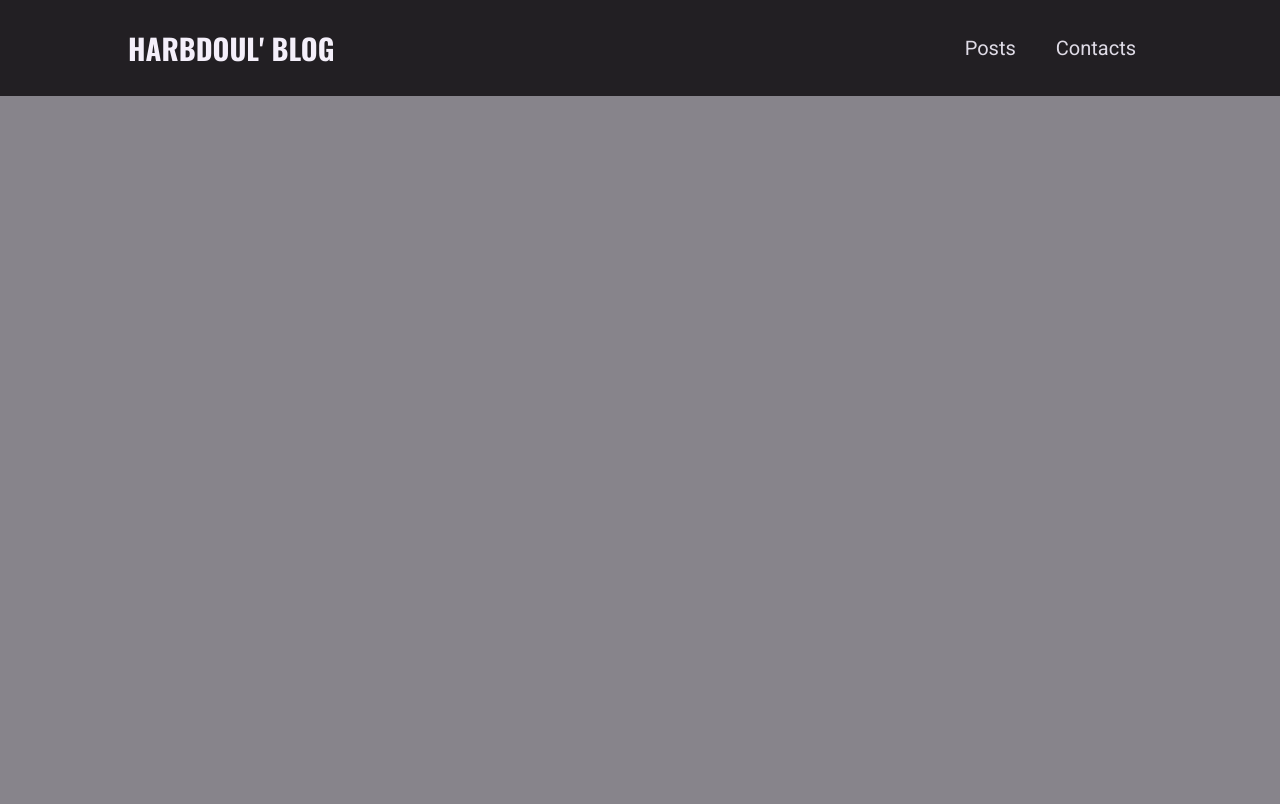
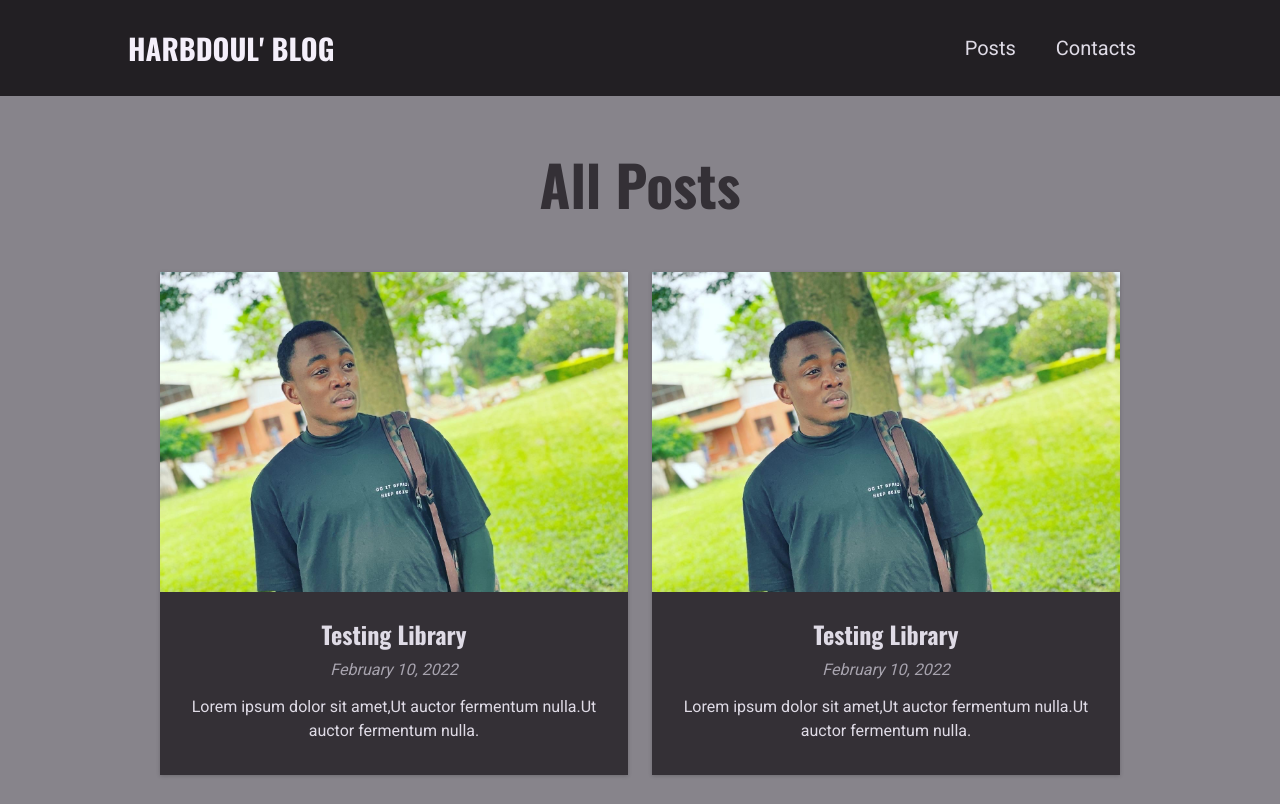
Before and after one commit to Moshood1426/blog_app_nextJS, a Next.js app: page /posts in a window 1280 px wide. Built offline with nearby package versions, Linux system fonts and the light colour scheme.

Commit message:
all posts page executed

```diff
--- a/src/components/home_page/featured-posts.js
+++ b/src/components/home_page/featured-posts.js
@@ -1,10 +1,12 @@
 import React from "react";
 import classes from "./featured-posts.module.css";
+import PostsGrid from "../posts/posts-grid";
 
-const FeaturedPosts = () => {
+const FeaturedPosts = (props) => {
   return (
     <section className={classes.latest}>
       <h2>Featured Posts</h2>
+      <PostsGrid posts={props.posts} />
     </section>
   );
 };
--- /dev/null
+++ b/src/components/posts/all-posts.js
@@ -0,0 +1,14 @@
+import React from "react";
+import PostsGrid from "./posts-grid";
+import classes from "./all-posts.module.css";
+
+const AllPosts = (props) => {
+  return (
+    <section className={classes.posts}>
+      <h1>All Posts</h1>
+      <PostsGrid posts={props.posts} />
+    </section>
+  );
+};
+
+export default AllPosts;
--- /dev/null
+++ b/src/components/posts/all-posts.module.css
@@ -0,0 +1,17 @@
+.posts {
+  width: 90%;
+  max-width: 60rem;
+  margin: var(--size-8) auto;
+}
+
+.posts h1 {
+  font-size: var(--size-8);
+  color: var(--color-grey-800);
+  text-align: center;
+}
+
+@media (min-width: 768px) {
+  .posts h1 {
+    font-size: var(--size-16);
+  }
+}
--- a/src/components/posts/post-item.js
+++ b/src/components/posts/post-item.js
@@ -1,12 +1,40 @@
-import React from 'react'
-import classes from "./post-item"
+import React from "react";
+import classes from "./post-item.module.css";
+import Link from "next/link";
+import Image from "next/image";
 
-const PostItem = () => {
+const PostItem = (props) => {
+  const { title, image, excerpt, date, slug } = props.post;
+
+  const formattedDate = new Date(date).toLocaleDateString("en-US", {
+    day: "numeric",
+    month: "long",
+    year: "numeric",
+  });
+
+  const imagePath = `/${image}`;
+  const linkPath = `/posts/${slug}`;
+
   return (
-    <div>
+    <li className={classes.post}>
+      <Link href={linkPath}>
+        <div className={classes.image}>
+          <Image
+            layout="responsive"
+            src={imagePath}
+            alt={title}
+            width={300}
+            height={200}
+          />
+        </div>
+        <div className={classes.content}>
+          <h3>{title}</h3>
+          <time>{formattedDate}</time>
+          <p>{excerpt}</p>
+        </div>
+      </Link>
+    </li>
+  );
+};
 
-    </div>
-  )
-}
-
-export default PostItem
+export default PostItem;
--- a/src/components/posts/posts-grid.js
+++ b/src/components/posts/posts-grid.js
@@ -6,7 +6,7 @@ const PostsGrid = ({ posts }) => {
   return (
     <ul className={classes.grid}>
       {posts.map((item) => (
-        <PostItem />
+        <PostItem key={item.slug} post={item} />
       ))}
     </ul>
   );
--- a/src/pages/posts/index.js
+++ b/src/pages/posts/index.js
@@ -1,7 +1,27 @@
+import AllPosts from "@/components/posts/all-posts";
 import React from "react";
 
+const dummyData = [
+  {
+    image: "harbdoul.JPG",
+    slug: "getting-started-with-nextJS",
+    title: "Testing Library",
+    date: "2022-02-10",
+    excerpt:
+      "Lorem ipsum dolor sit amet,Ut auctor fermentum nulla.Ut auctor fermentum nulla.",
+  },
+  {
+    image: "harbdoul.JPG",
+    slug: "getting-started-with-nextJS",
+    title: "Testing Library",
+    date: "2022-02-10",
+    excerpt:
+      "Lorem ipsum dolor sit amet,Ut auctor fermentum nulla.Ut auctor fermentum nulla.",
+  },
+];
+
 const AllPostsPage = () => {
-  return <div></div>;
+  return <AllPosts posts={dummyData} />;
 };
 
 export default AllPostsPage;
```
Also changed, not shown: src/pages/index.js (+19 -1 lines), public/harbdoul.JPG (added).
